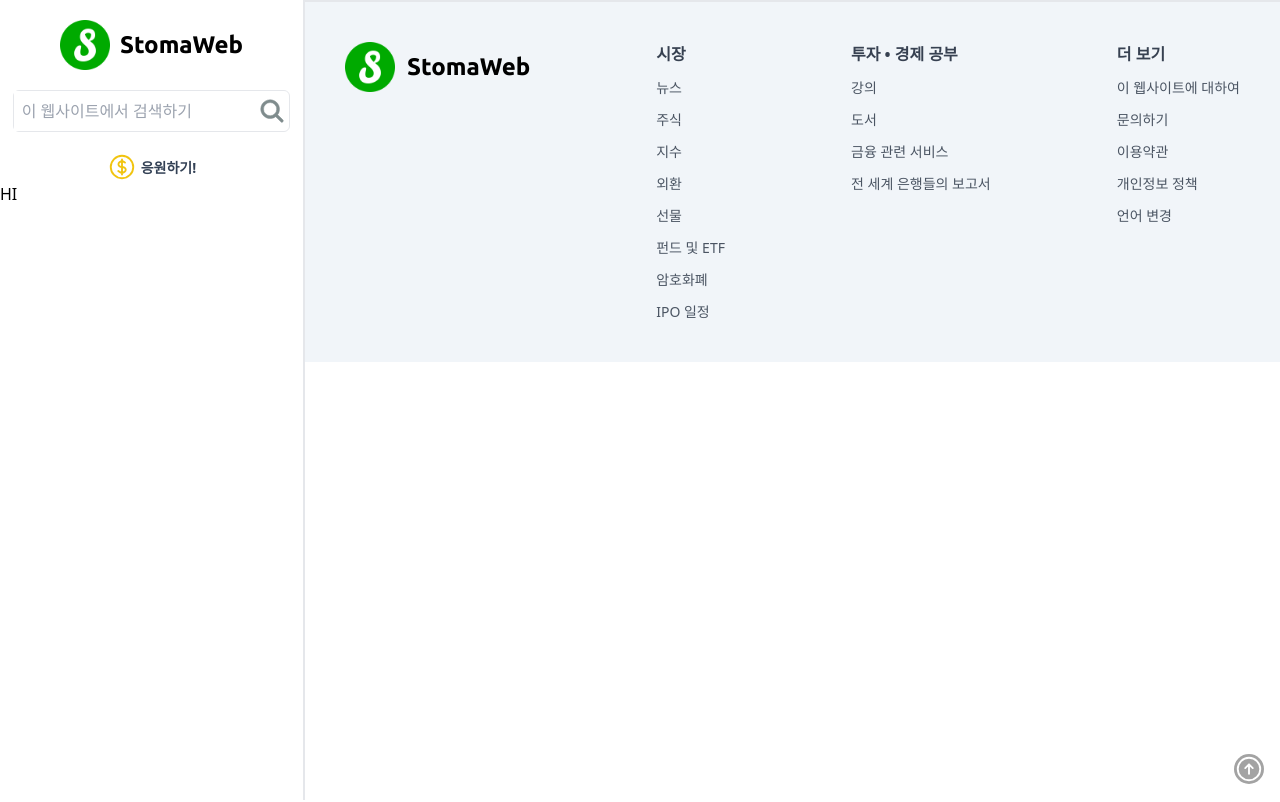
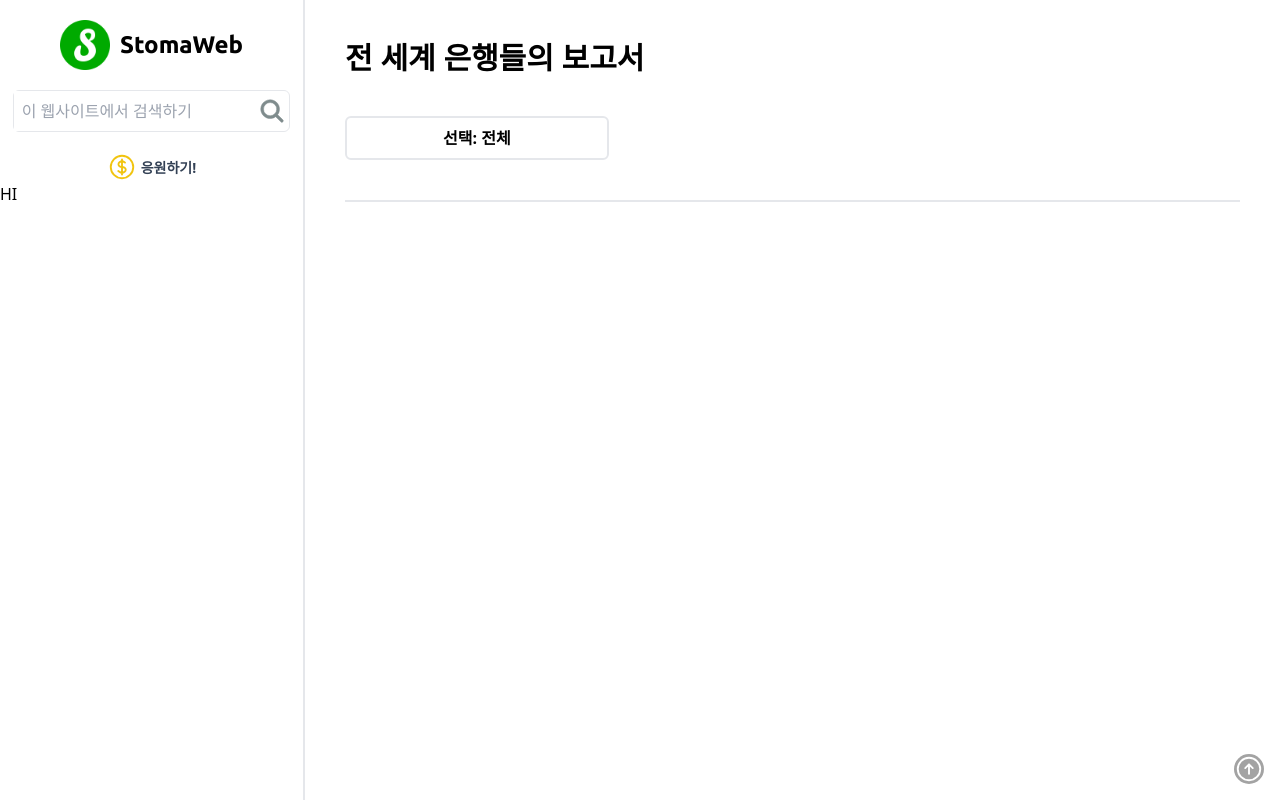
Before and after one commit to devkmins/StomaWeb, a Next.js app: page /finance-education/banks-reports/jp in a window 1280 px wide. Shown: the top 802 px of the page. Built offline with nearby package versions, Linux system fonts and the light colour scheme.

Commit message:
feat: 전 세계 은행들의 보고서 페이지의 layout 설정

```diff
--- /dev/null
+++ b/src/app/finance-education/banks-reports/layout.tsx
@@ -0,0 +1,15 @@
+import BanksReportsDropDown from "@/components/banks-reports/BanksReportsDropDown";
+
+export default function BanksReportsLayout({
+  children,
+}: {
+  children: React.ReactNode;
+}) {
+  return (
+    <div className="h-screen my-10 mx-10">
+      <h1 className="text-3xl font-semibold">전 세계 은행들의 보고서</h1>
+      <BanksReportsDropDown />
+      {children}
+    </div>
+  );
+}
```
